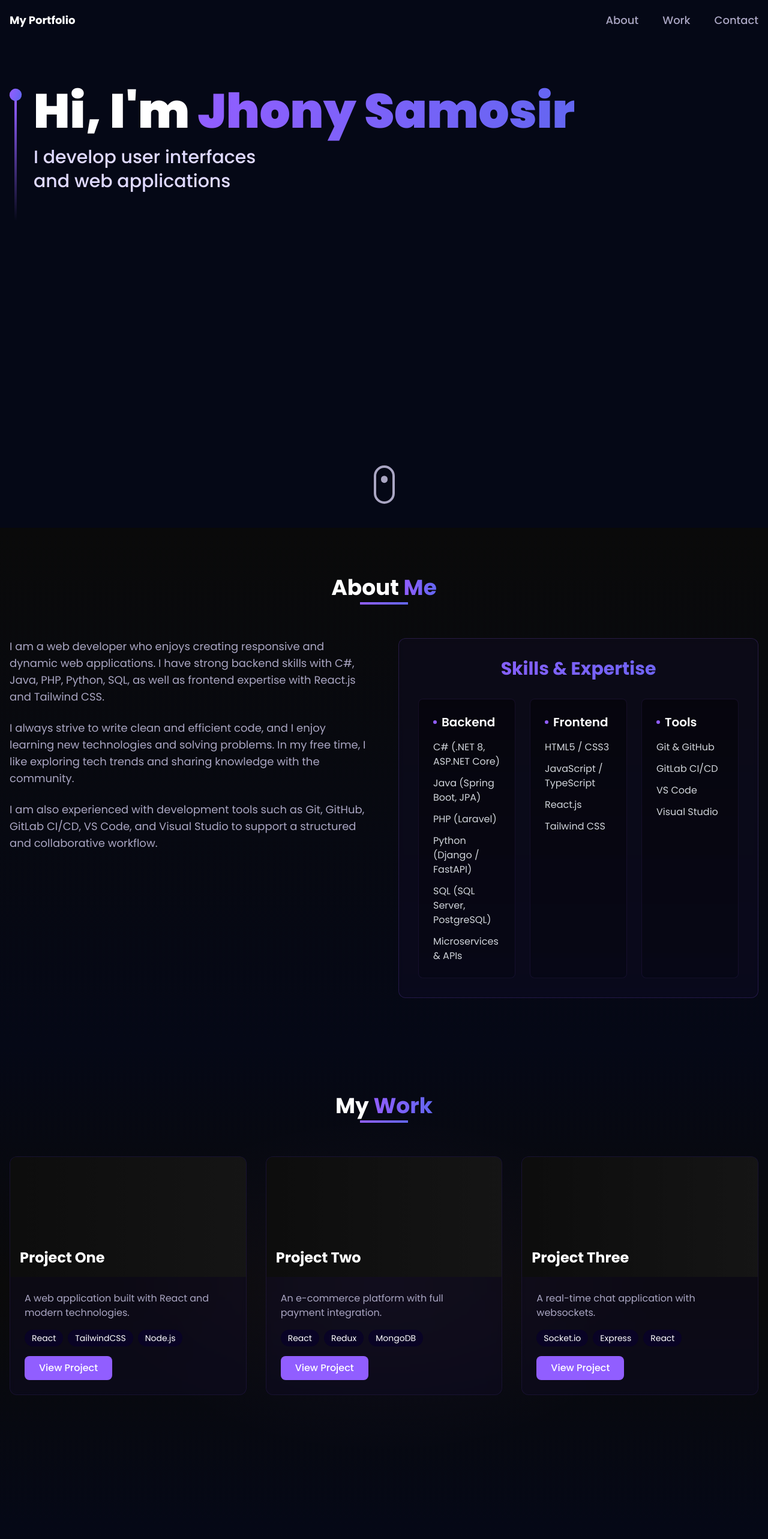
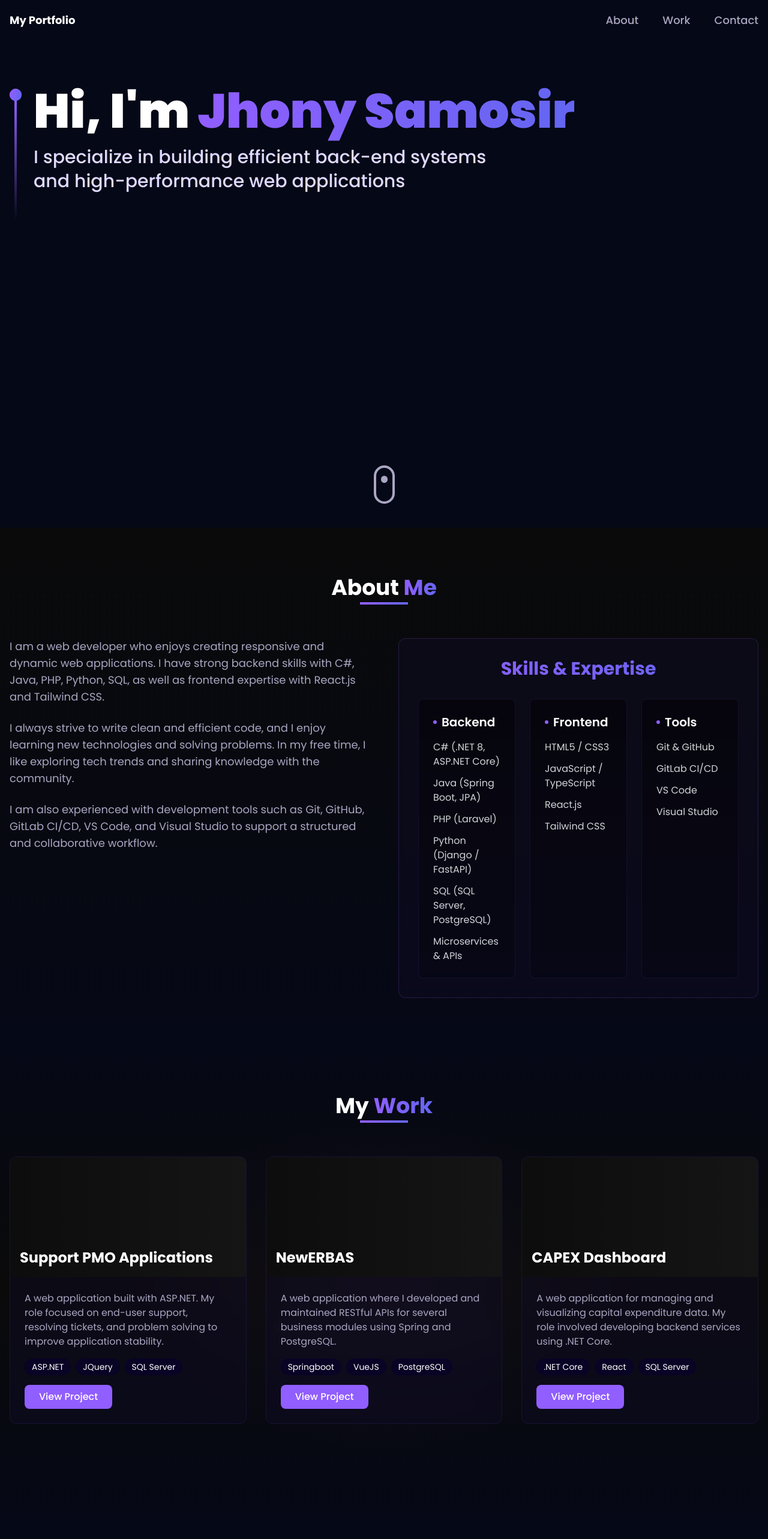
Before and after one commit to filterch07/myporto-fe, a React (Vite) app: page / in a window 1280 px wide. Shown: the top 2566 px of the page at 60% size. Built offline with nearby package versions, Linux system fonts and the light colour scheme.

Commit message:
fix[Navbar&Work]: fixing border on navbar and fill project experience

```diff
--- a/src/components/Hero.jsx
+++ b/src/components/Hero.jsx
@@ -1,8 +1,25 @@
-import { motion } from 'framer-motion';
+import { motion } from "framer-motion";
+import { useInView } from "react-intersection-observer";
+import { useState, useEffect } from "react";
 
 const Hero = () => {
+  const { ref, inView } = useInView({
+    threshold: 0.5, // 50% bagian hero terlihat → trigger animasi ulang
+  });
+
+  const [replayAnim, setReplayAnim] = useState(false);
+
+  useEffect(() => {
+    if (inView) {
+      // saat hero masuk viewport, restart semua animasi
+      setReplayAnim(false);
+      const timer = setTimeout(() => setReplayAnim(true), 100);
+      return () => clearTimeout(timer);
+    }
+  }, [inView]);
+
   return (
-    <section id="hero" className="relative w-full h-screen mx-auto">
+    <section ref={ref} id="hero" className="relative w-full h-screen mx-auto">
       <div className="max-w-7xl mx-auto flex flex-row items-start gap-5 px-4 pt-12 h-full">
         <div className="flex flex-col justify-center items-center mt-5">
           <motion.div
@@ -13,36 +30,54 @@ const Hero = () => {
             transition={{
               duration: 4,
               repeat: Infinity,
-              ease: "linear"
+              ease: "linear",
             }}
             className="w-5 h-5 rounded-full bg-gradient-to-r from-[#915EFF] to-[#6366f1]"
           />
+
+          {/* Garis turun animasi ulang */}
+          {replayAnim && (
             <motion.div
+              key="line"
               initial={{ height: 0 }}
               animate={{ height: "200px" }}
               transition={{
                 duration: 1.5,
-              ease: "easeInOut"
+                ease: "easeInOut",
               }}
               className="w-1 sm:h-80 h-40 bg-gradient-to-b from-[#915EFF] to-transparent"
             />
+          )}
         </div>
 
+        {/* Teks animasi ulang */}
+        {replayAnim && (
           <motion.div
+            key="text"
             initial={{ opacity: 0, x: -50 }}
             animate={{ opacity: 1, x: 0 }}
             transition={{ duration: 1 }}
           >
             <h1 className="font-black text-white lg:text-[80px] sm:text-[60px] xs:text-[50px] text-[40px] lg:leading-[98px] mt-2">
-            Hi, I'm <span className="text-transparent bg-clip-text bg-gradient-to-r from-[#915EFF] to-[#6366f1]">Jhony Samosir</span>
+              Hi, I'm{" "}
+              <span className="text-transparent bg-clip-text bg-gradient-to-r from-[#915EFF] to-[#6366f1]">
+                Jhony Samosir
+              </span>
             </h1>
-          <p className="text-[#dfd9ff] font-medium lg:text-[30px] sm:text-[26px] xs:text-[20px] text-[16px] lg:leading-[40px] mt-2">
-            I develop user interfaces <br className="sm:block hidden" />
-            and web applications
-          </p>
+            <motion.p
+              initial={{ opacity: 0, y: 20 }}
+              animate={{ opacity: 1, y: 0 }}
+              transition={{ duration: 1, delay: 0.5 }}
+              className="text-[#dfd9ff] font-medium lg:text-[30px] sm:text-[26px] xs:text-[20px] text-[16px] lg:leading-[40px] mt-2"
+            >
+              I specialize in building efficient back-end systems <br className="sm:block hidden" />
+              and high-performance web applications
+            </motion.p>
           </motion.div>
+        )}
       </div>
 
+      {/* Scroll indicator */}
       <div className="absolute xs:bottom-10 bottom-32 w-full flex justify-center items-center">
         <a href="#about">
           <div className="w-[35px] h-[64px] rounded-3xl border-4 border-secondary flex justify-center items-start p-2">
@@ -53,7 +88,7 @@ const Hero = () => {
               transition={{
                 duration: 1.5,
                 repeat: Infinity,
-                repeatType: 'loop',
+                repeatType: "loop",
               }}
               className="w-3 h-3 rounded-full bg-secondary mb-1"
             />
--- a/src/components/Navbar.jsx
+++ b/src/components/Navbar.jsx
@@ -27,7 +27,7 @@ const Navbar = () => {
           type="button"
           onClick={() => { setActive(''); scrollToSection('hero'); }}
           onKeyDown={(e) => { if (e.key === 'Enter') { setActive(''); scrollToSection('hero'); } }}
-          className="text-white text-[18px] font-bold cursor-pointer flex bg-transparent border-none p-0"
+          className="text-white text-[18px] font-bold cursor-pointer flex bg-transparent border-none p-0 outline-none focus:outline-none"
           aria-label="Go to top"
         >
           My Portfolio
@@ -45,7 +45,7 @@ const Navbar = () => {
                 type="button"
                 onClick={() => { setActive(link.title); scrollToSection(link.id); }}
                 onKeyDown={(e) => { if (e.key === 'Enter') { setActive(link.title); scrollToSection(link.id); } }}
-                className="inline-block text-inherit bg-transparent border-none p-0 cursor-pointer"
+                className="inline-block text-inherit bg-transparent border-none p-0 cursor-pointer outline-none focus:outline-none"
               >
                 {link.title}
               </button>
--- a/src/components/Work.jsx
+++ b/src/components/Work.jsx
@@ -6,26 +6,47 @@ const Work = () => {
 
   const projects = [
     {
-      title: "Project One",
-      description: "A web application built with React and modern technologies.",
-      tags: ["React", "TailwindCSS", "Node.js"],
+      title: "Support PMO Applications",
+      description: "A web application built with ASP.NET. My role focused on end-user support, resolving tickets, and problem solving to improve application stability.",
+      tags: ["ASP.NET", "JQuery", "SQL Server"],
       image: "path_to_image",
       link: "#"
     },
     {
-      title: "Project Two",
-      description: "An e-commerce platform with full payment integration.",
-      tags: ["React", "Redux", "MongoDB"],
+      title: "NewERBAS",
+      description: "A web application where I developed and maintained RESTful APIs for several business modules using Spring and PostgreSQL.",
+      tags: ["Springboot", "VueJS", "PostgreSQL"],
       image: "path_to_image",
       link: "#"
     },
     {
-      title: "Project Three",
-      description: "A real-time chat application with websockets.",
-      tags: ["Socket.io", "Express", "React"],
-      image: "path_to_image",
+      title: "CAPEX Dashboard",
+      description: "A web application for managing and visualizing capital expenditure data. My role involved developing backend services using .NET Core.",
+      tags: [".NET Core", "React", "SQL Server"],
+      image: "",
       link: "#"
     },
+    // {
+    //   title: "",
+    //   description: "",
+    //   tags: [""],
+    //   image: "",
+    //   link: "#"
+    // },
+    // {
+    //   title: "",
+    //   description: "",
+    //   tags: [""],
+    //   image: "",
+    //   link: "#"
+    // },
+    // {
+    //   title: "",
+    //   description: "",
+    //   tags: [""],
+    //   image: "",
+    //   link: "#"
+    // },
   ];
 
   return (
```
Also changed, not shown: 5 other files (tests, documents, lock files or other folders). Lines whose indentation alone changed are shown as unchanged.
